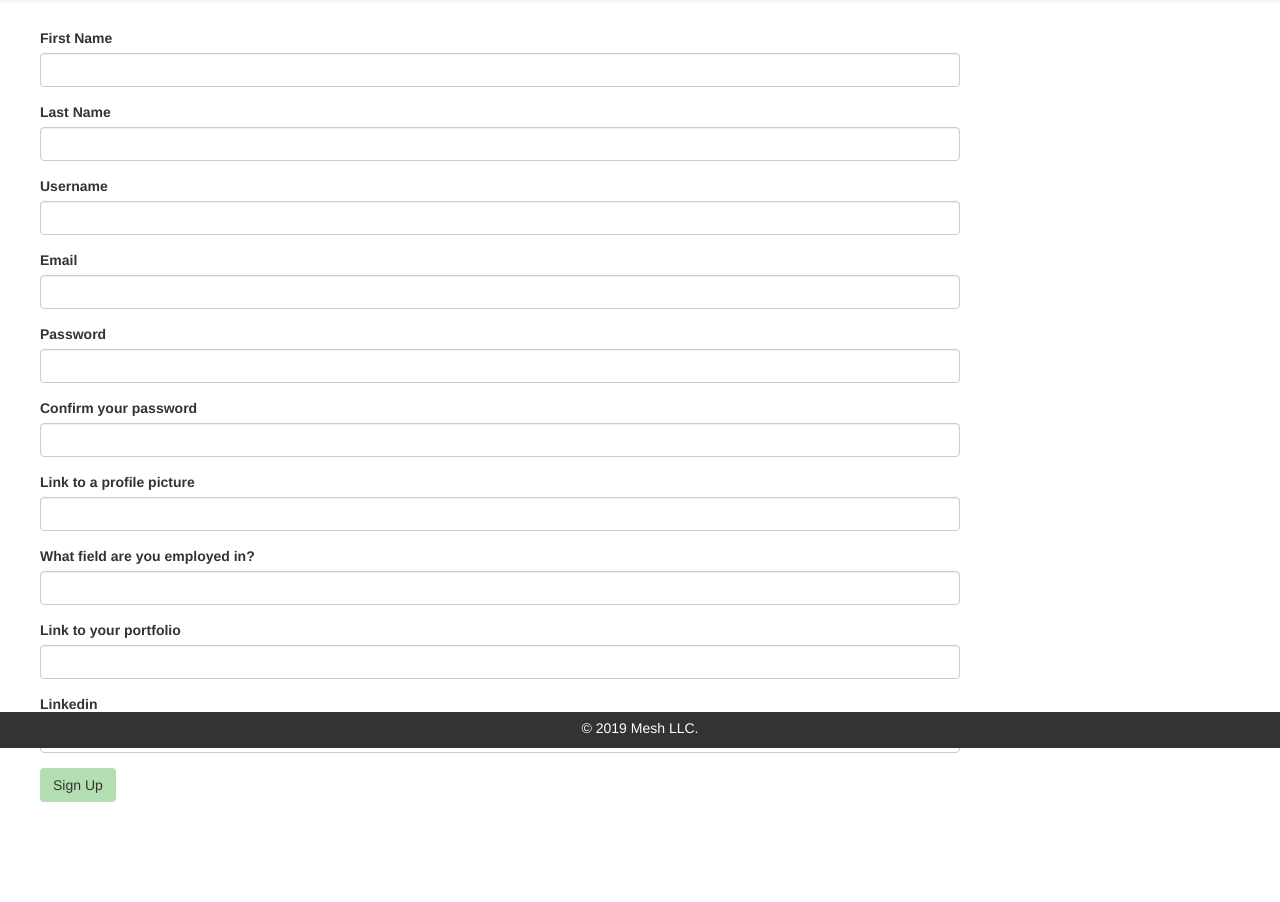
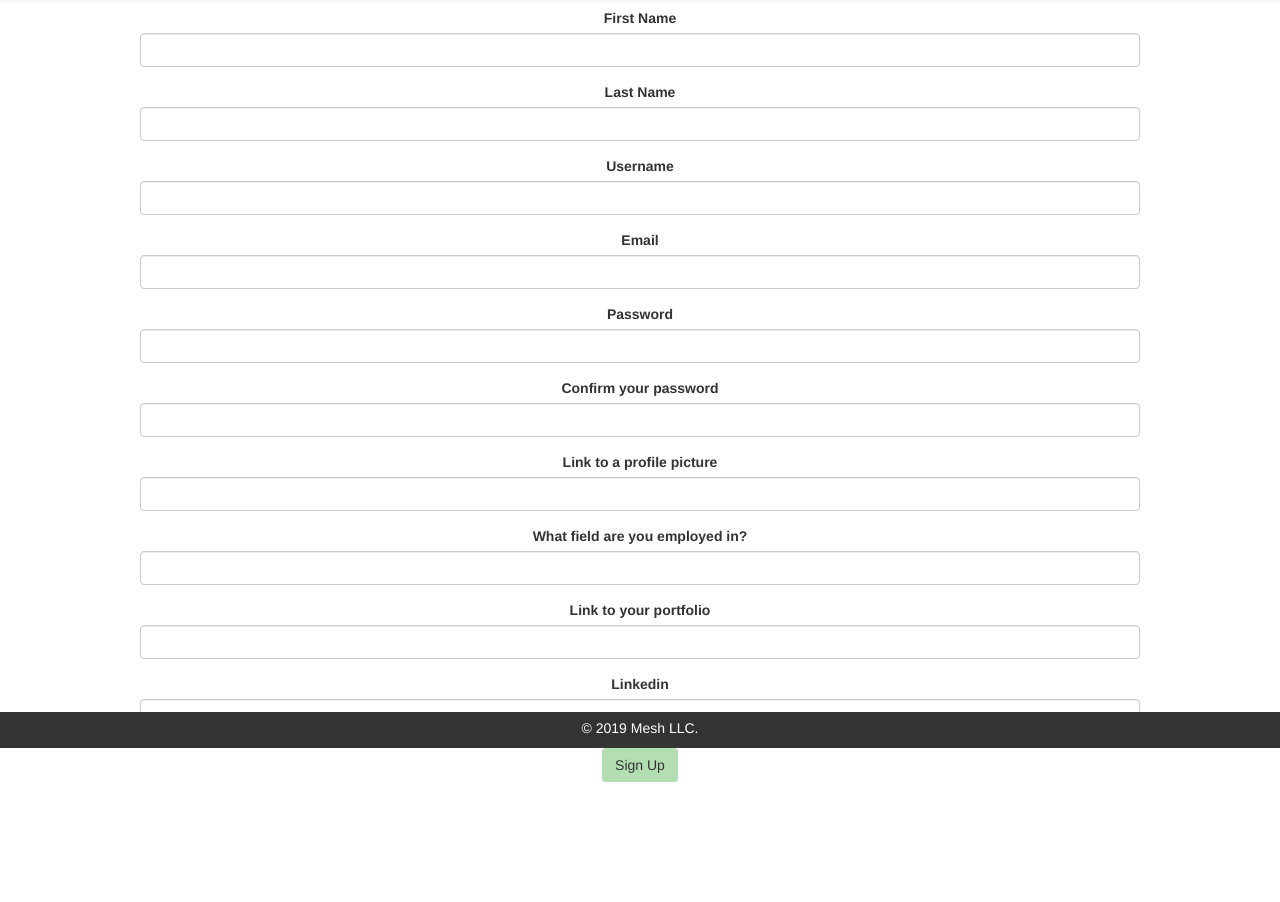
Before and after one commit to JulianSiow/Mesh, a Django app: page /register/ in a window 1280 px wide. Shown: the part 52-954 px from the top of the page. After the commit the page ends 834 px from the top, so only its background shows below. Run offline with Django 3.2, Linux system fonts and the light colour scheme; some libraries are stand-ins or nearby versions.

Commit message:
centered form

```diff
--- a/mesh_app/static/css/main.css
+++ b/mesh_app/static/css/main.css
@@ -394,7 +394,9 @@ h2 {
 /* --------------------------Form Styling------------------------- */
 
 .full-page-form{
-  padding: 20px 40px 60px 40px;
+  /*padding: 20px 40px 60px 40px;*/
   max-width: 1000px;
+  margin: 0 auto;
+  text-align: center;
 
 }
--- a/mesh_project/settings.py
+++ b/mesh_project/settings.py
@@ -41,8 +41,6 @@ INSTALLED_APPS = [
     'accounts',
     'crispy_forms'
 ]
-
-CRISPY_TEMPLATE_PACK = 'bootstrap4'
 
 MIDDLEWARE = [
     'django.middleware.security.SecurityMiddleware',
```
